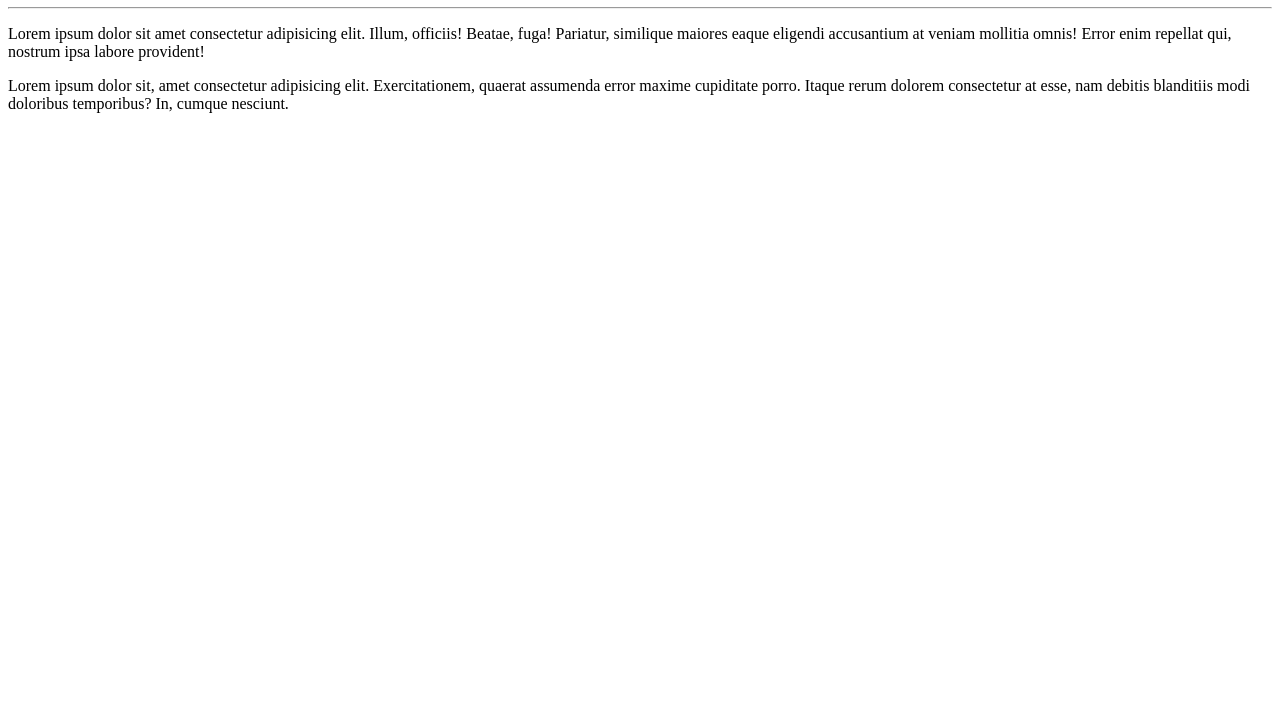
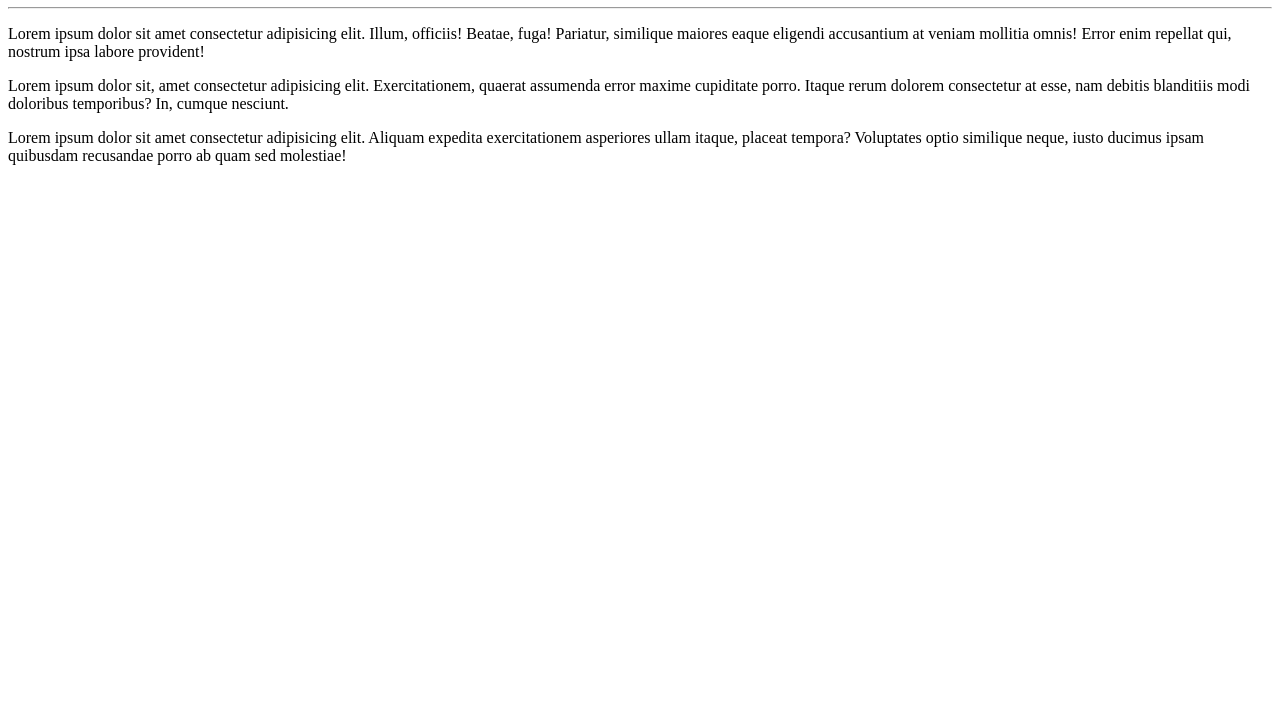
Before and after one commit to daroserick/First-Repository, a plain HTML site: page site-exemplo/index.html in a window 1280 px wide. Shown: the part 73-800 px from the top of the page. Drawn offline with Linux system fonts and the light colour scheme.

Commit message:
Adicionei uma nova linha

```diff
--- a/site-exemplo/index.html
+++ b/site-exemplo/index.html
@@ -10,5 +10,6 @@
     <hr>
     <p>Lorem ipsum dolor sit amet consectetur adipisicing elit. Illum, officiis! Beatae, fuga! Pariatur, similique maiores eaque eligendi accusantium at veniam mollitia omnis! Error enim repellat qui, nostrum ipsa labore provident!</p>
     <p>Lorem ipsum dolor sit, amet consectetur adipisicing elit. Exercitationem, quaerat assumenda error maxime cupiditate porro. Itaque rerum dolorem consectetur at esse, nam debitis blanditiis modi doloribus temporibus? In, cumque nesciunt.</p>
-<body>
+    <p>Lorem ipsum dolor sit amet consectetur adipisicing elit. Aliquam expedita exercitationem asperiores ullam itaque, placeat tempora? Voluptates optio similique neque, iusto ducimus ipsam quibusdam recusandae porro ab quam sed molestiae!</p>
+    <body>
 </html>
```
